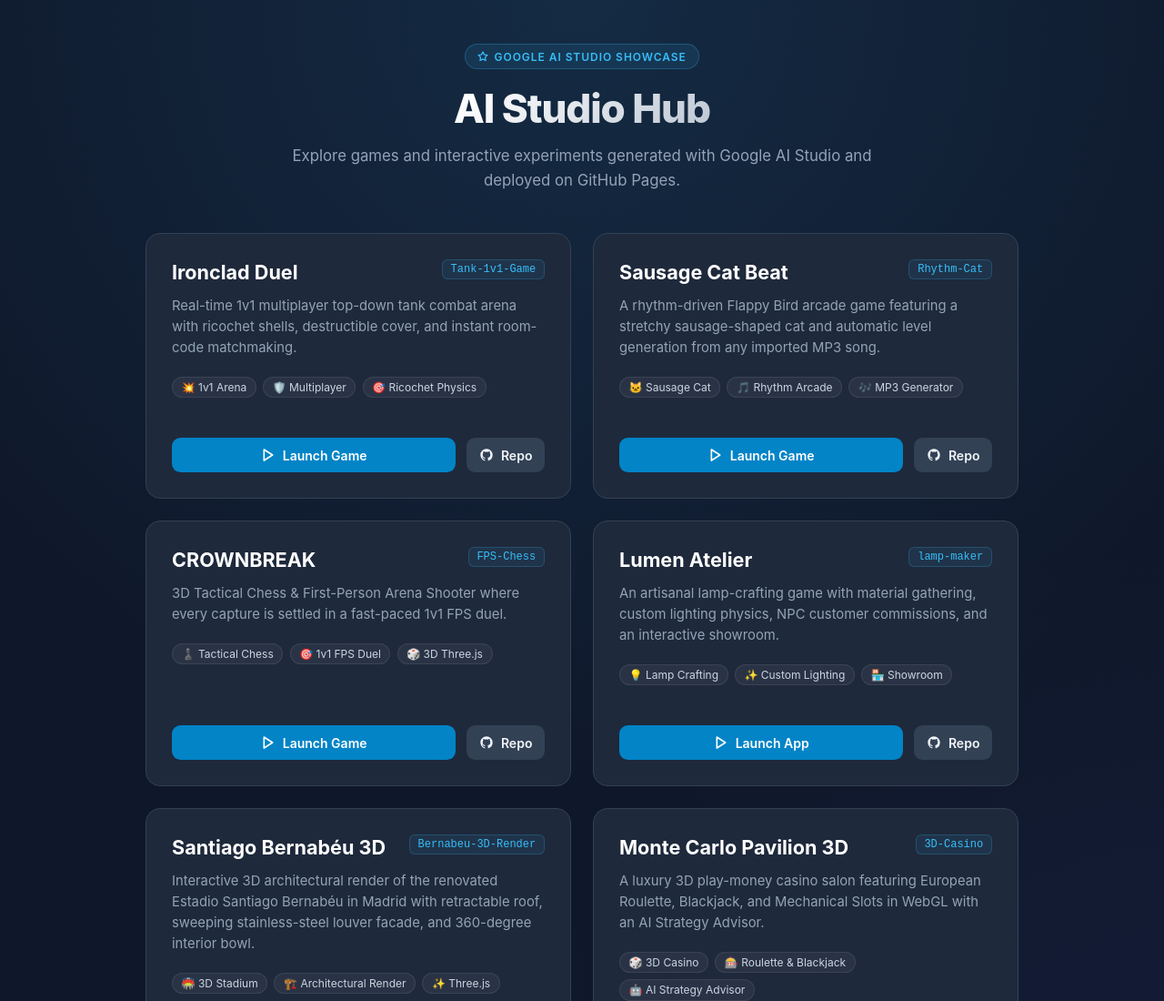
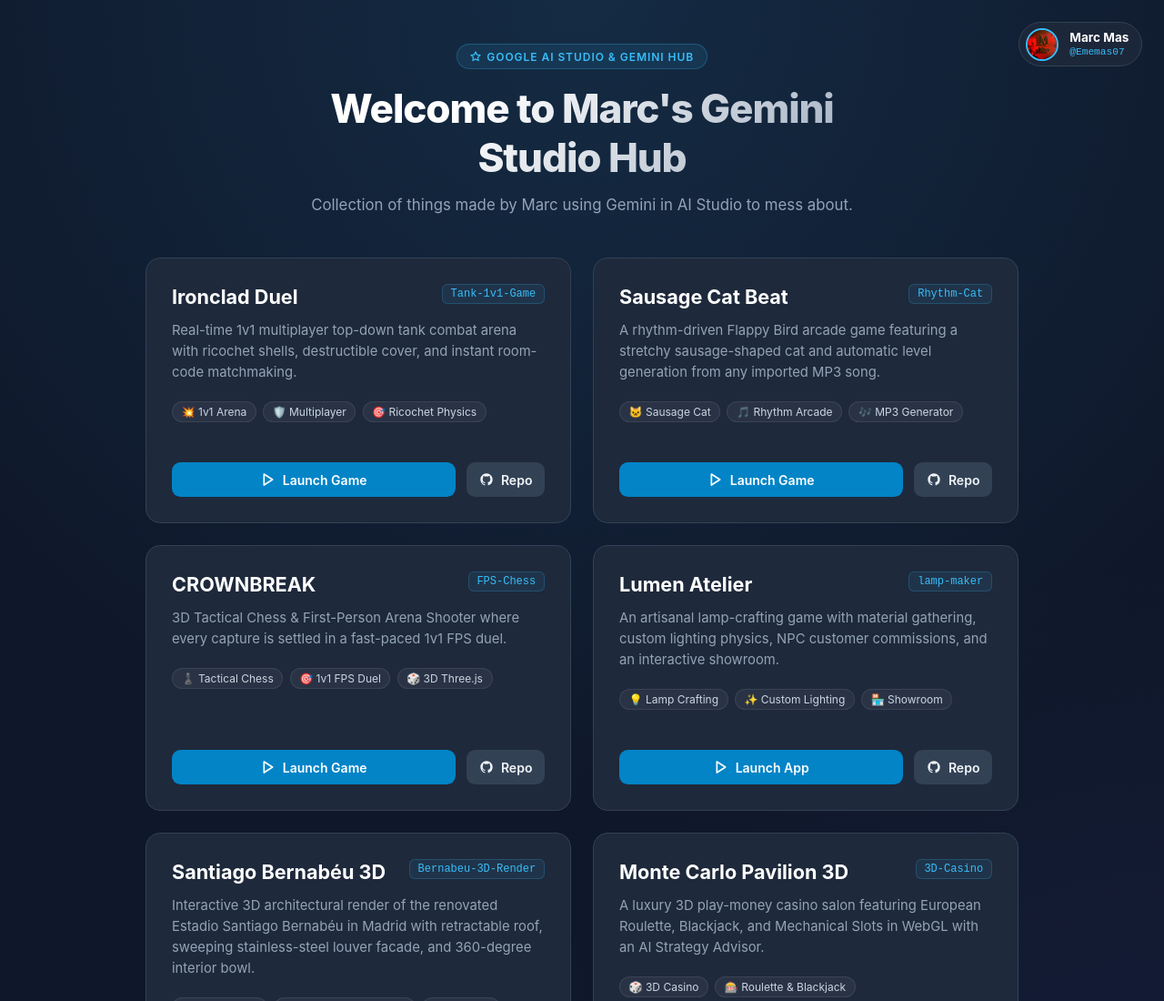
Before and after one commit to Ememas07/AI-Studio-Hub, a plain HTML site: page index.html in a window 1280 px wide. Shown: the top 1100 px of the page at 91% size. Drawn offline with Linux system fonts and the light colour scheme.

Commit message:
Add Discord embed meta tags, custom pfp, and corner profile widget

```diff
--- a/index.html
+++ b/index.html
@@ -3,7 +3,36 @@
 <head>
   <meta charset="UTF-8" />
   <meta name="viewport" content="width=device-width, initial-scale=1.0" />
-  <title>AI Studio Projects Hub | Ememas07</title>
+  <title>Welcome to Marc's Gemini Studio Hub</title>
+
+  <!-- Discord & Open Graph Embed Tags -->
+  <meta name="title" content="Welcome to Marc's Gemini Studio Hub" />
+  <meta name="description" content="Collection of things made by Marc using Gemini in AI Studio to mess about" />
+  <link rel="icon" type="image/png" href="avatar.png" />
+
+  <meta property="og:type" content="website" />
+  <meta property="og:url" content="https://ememas07.github.io/AI-Studio-Hub/" />
+  <meta property="og:site_name" content="Marc's Gemini Studio Hub" />
+  <meta property="og:title" content="Welcome to Marc's Gemini Studio Hub" />
+  <meta property="og:description" content="Collection of things made by Marc using Gemini in AI Studio to mess about" />
+  <meta property="og:image" content="https://ememas07.github.io/AI-Studio-Hub/avatar.png" />
+  <meta property="og:image:secure_url" content="https://ememas07.github.io/AI-Studio-Hub/avatar.png" />
+  <meta property="og:image:type" content="image/png" />
+  <meta property="og:image:width" content="400" />
+  <meta property="og:image:height" content="400" />
+  <meta property="og:image:alt" content="Marc Mas Profile Picture" />
+
+  <!-- Discord Theme Color (Left-side embed bar color) -->
+  <meta name="theme-color" content="#38bdf8" />
+
+  <!-- Twitter Card (summary = thumbnail in corner on Discord) -->
+  <meta name="twitter:card" content="summary" />
+  <meta name="twitter:url" content="https://ememas07.github.io/AI-Studio-Hub/" />
+  <meta name="twitter:title" content="Welcome to Marc's Gemini Studio Hub" />
+  <meta name="twitter:description" content="Collection of things made by Marc using Gemini in AI Studio to mess about" />
+  <meta name="twitter:image" content="https://ememas07.github.io/AI-Studio-Hub/avatar.png" />
+  <meta name="twitter:creator" content="@Ememas07" />
+
   <style>
     :root {
       --bg: #0f172a;
@@ -235,18 +264,91 @@
     footer a:hover {
       text-decoration: underline;
     }
+
+    /* Corner Profile Widget */
+    .corner-profile {
+      position: absolute;
+      top: 1.5rem;
+      right: 1.5rem;
+      z-index: 20;
+    }
+
+    .profile-link {
+      display: inline-flex;
+      align-items: center;
+      gap: 0.75rem;
+      background: rgba(30, 41, 59, 0.9);
+      backdrop-filter: blur(10px);
+      border: 1px solid var(--card-border);
+      padding: 0.35rem 0.85rem 0.35rem 0.45rem;
+      border-radius: 9999px;
+      text-decoration: none;
+      color: inherit;
+      transition: all 0.2s cubic-bezier(0.16, 1, 0.3, 1);
+    }
+
+    .profile-link:hover {
+      border-color: var(--accent);
+      transform: translateY(-2px);
+      box-shadow: 0 8px 20px -4px var(--accent-glow);
+    }
+
+    .profile-avatar {
+      width: 36px;
+      height: 36px;
+      border-radius: 50%;
+      border: 2px solid var(--accent);
+      object-fit: cover;
+      display: block;
+    }
+
+    .profile-meta {
+      display: flex;
+      flex-direction: column;
+      line-height: 1.25;
+    }
+
+    .profile-name {
+      font-size: 0.85rem;
+      font-weight: 700;
+      color: #ffffff;
+    }
+
+    .profile-sub {
+      font-size: 0.7rem;
+      color: var(--accent);
+      font-family: monospace;
+    }
+
+    @media (max-width: 680px) {
+      .corner-profile {
+        position: static;
+        margin-bottom: 1.5rem;
+      }
+    }
   </style>
 </head>
 <body>
+  <!-- Corner Profile with PFP -->
+  <aside class="corner-profile">
+    <a href="https://github.com/Ememas07" target="_blank" rel="noopener noreferrer" class="profile-link" title="Visit Marc's GitHub Profile (@Ememas07)">
+      <img src="avatar.png" alt="Marc Mas" class="profile-avatar" />
+      <div class="profile-meta">
+        <span class="profile-name">Marc Mas</span>
+        <span class="profile-sub">@Ememas07</span>
+      </div>
+    </a>
+  </aside>
+
   <header>
     <div class="badge-hub">
       <svg width="12" height="12" viewBox="0 0 24 24" fill="none" stroke="currentColor" stroke-width="2.5" stroke-linecap="round" stroke-linejoin="round">
         <polygon points="12 2 15.09 8.26 22 9.27 17 14.14 18.18 21.02 12 17.77 5.82 21.02 7 14.14 2 9.27 8.91 8.26 12 2"></polygon>
       </svg>
-      Google AI Studio Showcase
+      Google AI Studio & Gemini Hub
     </div>
-    <h1>AI Studio Hub</h1>
-    <p>Explore games and interactive experiments generated with Google AI Studio and deployed on GitHub Pages.</p>
+    <h1>Welcome to Marc's Gemini Studio Hub</h1>
+    <p>Collection of things made by Marc using Gemini in AI Studio to mess about.</p>
   </header>
 
   <main class="grid">
```
Also changed, not shown: avatar.png (added).
